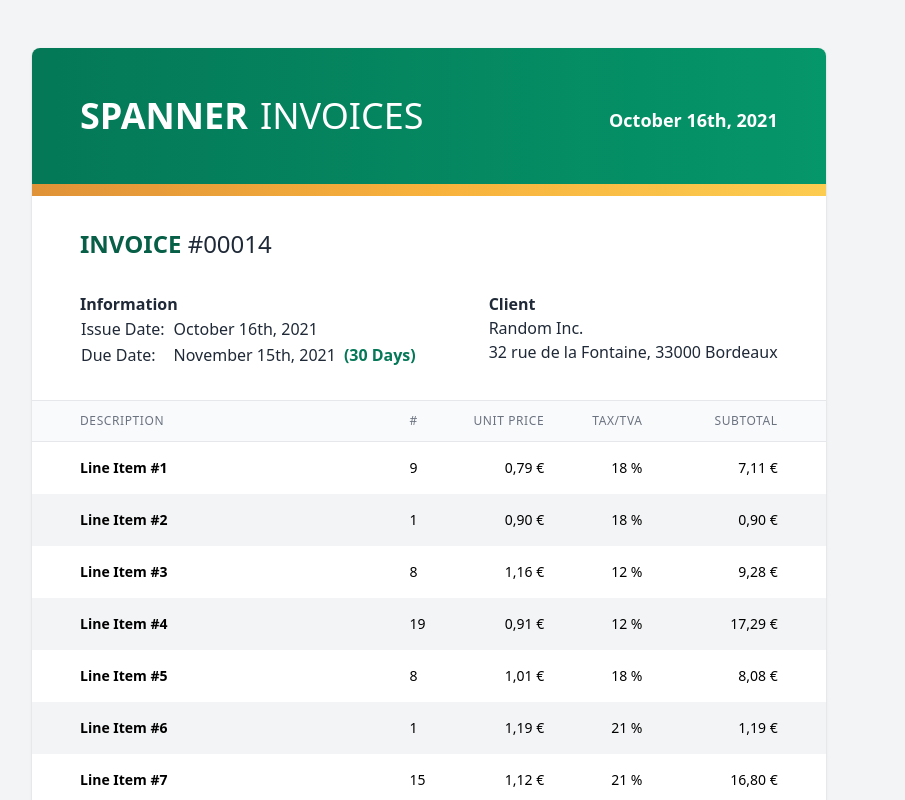
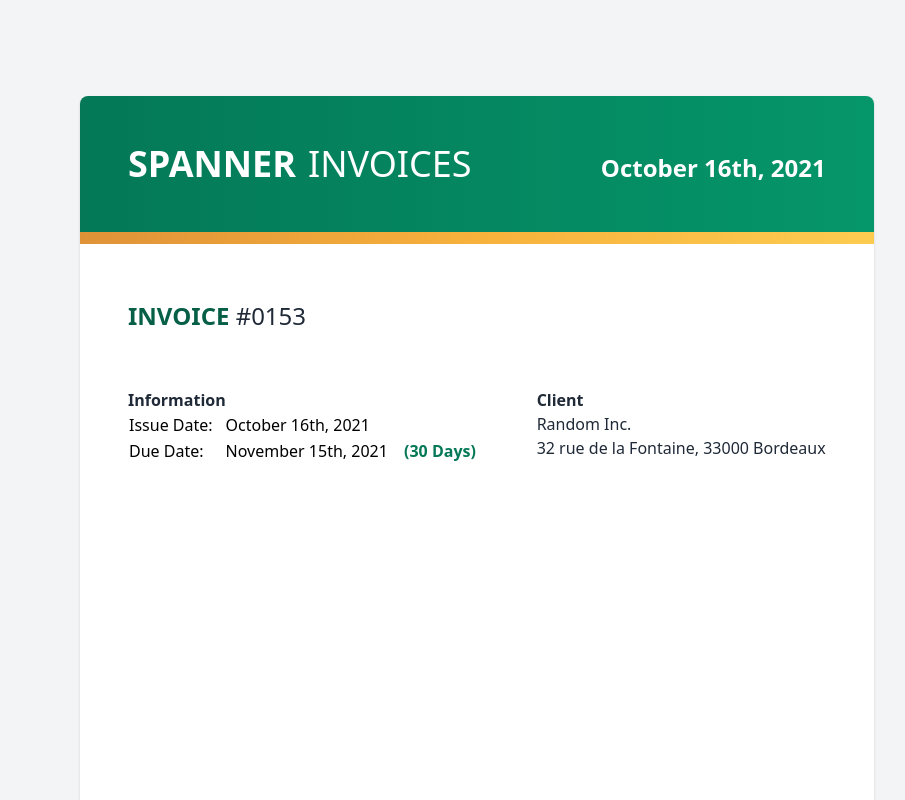
Before and after one commit to dagrv/spanner, a Next.js app: page / in a window 1280 px wide. Shown: the top 800 px of the page, without its empty margins (16-921 px from the left). Built offline with nearby package versions, Linux system fonts and the light colour scheme.

Commit message:
Table error: need fix

```diff
--- a/pages/index.tsx
+++ b/pages/index.tsx
@@ -1,10 +1,11 @@
-import React from 'react'
-import {addDays, format} from 'date-fns'
-import {classNames} from '../utils/class-names'
+import React, { ReactNode } from 'react'
+import { addDays, format, parseISO } from 'date-fns'
+import { classNames } from '../utils/class-names'
+import { Debug } from '../ui/debug'
 
-let numberFormatter = new Intl.NumberFormat('fr', {
+let numberFormatter = new Intl.NumberFormat('en', {
 	style: 'currency',
-	currency: 'Eur',
+	currency: 'USD',
 	minimumFractionDigits: 2
 })
 
@@ -17,18 +18,10 @@ interface Item {
 }
 
 interface Invoice {
-	number: string
-	me: {
-		name: ReactNode
-		address: string
-	},
-	client: {
-		name: string
-		address: string
-	},
-	dates: {
-		issue: Date
-	}
+	number: number
+	me: { name: string; address: string }
+	client: { name: string, address: string }
+	dates: { issue: string }
 	items: Item[]
 }
 
@@ -42,16 +35,16 @@ function chunk<T>(array:T[], n: number): T[][] {
 	});
 }
 
-enum TotalFeautures {
+enum TotalFeatures {
 	None = 1 << 0,
 	IncludingVAT = 1 << 1,
 }
 
-function total(items: Invoice['items'], features: TotalFeautures = TotalFeautures.None) {
+function total(items: Invoice['items'], features: TotalFeatures = TotalFeatures.None) {
 	return items.reduce((sum, item) => {
 		let subtotal = item.price * item.units
 
-		if (features & TotalFeautures.IncludingVAT) {
+		if (features & TotalFeatures.IncludingVAT) {
 			subtotal *= 1 + item.vat
 		}
 
@@ -59,50 +52,59 @@ function total(items: Invoice['items'], features: TotalFeautures = TotalFeauture
 	}, 0)
 }
 
-function BigHeading({data}: {data:Invoice}) {
+function BigHeading( { invoice } : { invoice: Invoice }) {
 	return (
 	<>
 		<div>
 			<header className="bg-gradient-to-l from-green-600 to-green-700 p-12 flex justify-between items-center">
-				<h1>{data.me.name}</h1>
-				<span className="text-lg text-white font-semibold mt-2">{format(data.dates.issue, 'PPP')}</span>
+				<span className="space-x-1 text-4xl font-bold text-white">
+					<span className="font-semibold mr-2">SPANNER</span>
+					<span className="font-normal">INVOICES</span>
+				</span>
+
+				<span className="text-2xl text-white font-semibold mt-2">
+					{format(parseISO(invoice.dates.issue), 'PPP')}
+				</span>
 			</header>
 			<div className="bg-gradient-to-l from-yellow-400 via-yellow-500 to-yellow-600 opacity-80 w-full h-3"></div>
 		</div>
 
-		<div className="px-12">
+		<div className="px-12 py-6">
 			<span className="text-2xl">
+				<span>
 					<span className="text-green-800 font-semibold uppercase dark:text-green-500">Invoice </span>
-				<span className="text-gray-800 text-2xl dark:text-white"> #{data.number}</span>
+					<span className="text-gray-800 text-2xl dark:text-white"> #{invoice.number.toString().padStart(4, '0')}</span>
+				</span>
 			</span>
 		</div>
 
 		<div className="px-12 flex justify-between">
 			<div>
 			<h3 className="font-semibold text-gray-800 dark:text-white">Information</h3>
-
 				<table>
+					<tbody>
 						<tr>
-						<td className="text-gray-800 dark:text-white">Issue Date:</td>
-						<td className="px-2 text-gray-800 dark:text-white">{format(data.dates.issue, 'PPP')}</td>
+							<td>Issue Date:</td>
+							<td className="px-3">{format(parseISO(invoice.dates.issue), 'PPP')}</td>
 						</tr>
 						<tr>
-						<td className="text-gray-800 dark:text-white">Due Date:</td>
-						<td className="px-2 text-gray-800 dark:text-white">
-							<div className="space-x-2">
-								<span>{format(addDays(data.dates.issue, 30), 'PPP')}</span>
+							<td>Due Date:</td>
+							<td className="px-3">
+								<div className="space-x-3">
+									<span>{format(addDays(parseISO(invoice.dates.issue), 30), 'PPP')}</span> {/* EYE */}
 									<span className="text-green-700 font-semibold">(30 Days)</span>
 								</div>
 							</td>
 						</tr>
+					</tbody>
 				</table>
 			</div>
 
 			<div className="space-2">
 				<h3 className="font-semibold text-gray-800 dark:text-white">Client</h3>
 				<div className="flex flex-col text-gray-800 dark:text-white">
-					<span>{data.client.name}</span>
-					<span>{data.client.address}</span>
+					<span>{invoice.client.name}</span>
+					<span>{invoice.client.address}</span>
 				</div>
 			</div>
 		</div>
@@ -110,13 +112,18 @@ function BigHeading({data}: {data:Invoice}) {
 	)
 }
 
-function SmallHeading({data}: {data:Invoice}) {
+function SmallHeading( { invoice } : { invoice: Invoice }) {
 	return (
 		<>
 			<div>
 				<header className="bg-gradient-to-l from-green-600 to-green-700 px-12 py-8 flex justify-between items-center">
-				<h1>{data.me.name}</h1>
-				<span className="text-xl text-white font-semibold mt-2">{format(data.dates.issue, 'PPP')}</span>
+					<span className="space-x-1 text-2xl font-bold text-white">
+						<span className="font-semibold">SPANNER</span>
+						<span className="font-normal">INVOICES</span>
+					</span>
+					<span className="text-xl text-white font-semibold">
+						{format(parseISO(invoice.dates.issue), 'PPP')}
+					</span>
 				</header>
 				<div className="bg-gradient-to-l from-yellow-400 via-yellow-500 to-yellow-600 opacity-80 w-full h-3"></div>
 			</div>
@@ -124,20 +131,21 @@ function SmallHeading({data}: {data:Invoice}) {
 	)
 }
 
-function Footer({items}:{items:Invoice['items']}) {
+function Footer({ items } : { items: Invoice['items'] }) {
 	return (
 		<div>
 			<div className="bg-gradient-to-r from-yellow-400 via-yellow-500 to-yellow-600 opacity-80 w-full h-3"></div>
 			<div className="bg-gradient-to-r from-green-600 to-green-700 p-12 text-white space-y-8">
 				<div className="flex justify-between text-2xl font-semibold">
 					<span className="text-green-100">TOTAL </span>
-					<span className="text-green-100 tabular-nums">{numberFormatter.format(total(items, TotalFeautures.IncludingVAT) / 100)}</span>
+					<span className="text-green-100 tabular-nums">{numberFormatter.format(total(items, TotalFeatures.IncludingVAT) / 100)}</span>
 				</div>
 
 				<div className="flex justify-between">
 					<div className="space-y-2">
 						<h3 className="font-semibold text-green-100 text-xl">Payment details</h3>
 						<table>
+							<tbody>
 								<tr>
 									<td className="font-bold">TVA</td>
 									<td className="px-2">FR 0000 000 000</td>
@@ -150,16 +158,19 @@ function Footer({items}:{items:Invoice['items']}) {
 									<td className="font-bold">EMAIL</td>
 									<td className="px-2">help@spanner-invoices.com</td>
 								</tr>
+							</tbody>
 						</table>
 					</div>
 
 					<div className="space-y-2">
-						<h3 className="font-semibold text-green-100 text-xl">Payment Terms & Conditions</h3>
+						<h3 className="font-semibold text-green-100 text-xl">Payment Terms and Conditions</h3>
 						<table>
+							<tbody>
 								<tr>
 									<td className="font-bold">LOCALE</td>
 									<td className="px-2">FR</td>
 								</tr>
+							</tbody>
 						</table>
 					</div>
 				</div>
@@ -220,17 +231,15 @@ function Items({ items, children }: {items:Invoice['items'], children?: ReactNod
 	)
 }
 
+function randomInt(min: number, max: number) {
+	return (Math.random() * (max - min + 1) | 0)
+}
 
-export default function Invoice() {
-	let data = {
-		number: '00014',
+export function getServerSideProps() {
+	let invoice: Invoice = {
+		number: (Math.random() * 1000) | 0,
 		me: {
-			name: (
-				<span className="spce-x-1 text-4xl font-bold text-white">
-					<span className="font-semibold mr-3">SPANNER</span>
-					<span className="font-normal mr-3">INVOICES</span>
-				</span>
-			),
+			name: 'Spanner Invoices',
 			address: '4 rue du Jardin, 75005 Paris'
 		},
 		client: {
@@ -238,40 +247,48 @@ export default function Invoice() {
 			address: '32 rue de la Fontaine, 33000 Bordeaux'
 		},
 		dates: {
-			issue: new Date(),
+			issue: new Date().toISOString(),
 		},
-		items: [
-
-		],
+		items: [],
 	}
 
-	for (let i = 0; i < 100; i++) {
-		data.items.push({
+	for (let i = 0; i < 8; i++) {
+		invoice.items.push({
 			id: i + 1,
 			description: `Line Item #${i + 1}`,
-			units: (Math.random() * 20)|0,
-			price: (Math.random() * 50 + 75)|0 * 100,
+			units: randomInt(1, 20),
+			price: randomInt(50, 75) * 100,
 			vat: [0.18, 0.21, 0.12, ][Math.random() * 3 | 0],
 		})
 	}
 
+	return { props: { invoice } }
+}
+
+
+export default function Invoice({ invoice }: { invoice: Invoice }) {
 	let vats = Object.values<{ total: number; vat: number }>(
-		data.items.reduce((grouped, item) => {
+		invoice.items.reduce((grouped, item) => {
 			grouped[item.vat] = grouped[item.vat] || { total: 0, vat: item.vat }
 			grouped[item.vat].total += item.price * item.units * item.vat
 			return grouped
 		}, {})
-	).filter(({ total }) => total)
+	)
+	.filter(({ total }) => total)
+	.sort((a, z) => a.vat - z.vat)
+
+	//let pages = [invoice.items]
+
+	let pages = chunk(invoice.items, 3)
 
 	return (
-		<div className="space-y-8 print:space-y-0">
-			{chunk(data.items, 9).map((items, pageIndex, list) => {
-				return (
+		<div className="space-y-8 print:space-y-0 w-full p-12 print:p-0">
+			{pages.map((items, pageIndex) => (
 				<div className="bg-white dark:bg-gray-900 page shadow rounded-lg overflow-hidden print:rounded-none print:space-y-12 space-y-8 flex flex-col">
-					{pageIndex === 0 ? <BigHeading data={data} /> : <SmallHeading data={data} />}
-
-					<div className="flex flex-col flex-1">
-						{pageIndex === list.length-1? (
+					{pageIndex === 0 ? <BigHeading invoice={invoice} /> : <SmallHeading invoice={invoice} />}
+					<div className="flex flex-col flex-1 relative">
+						<FitContent>
+						{pageIndex === pages.length - 1 ? (
 							<Items items={items}>
 								<tfoot>
 									{ vats.length > 0 && (
@@ -281,7 +298,7 @@ export default function Invoice() {
 												Subtotal
 											</th>
 											<th className="px-6 py-2 whitespace-nowrap text-base text-right tabular-nums border-b border-t">
-												{numberFormatter.format(total(data.items) / 100)}
+												{numberFormatter.format(total(invoice.items) / 100)}
 											</th>
 										</tr>
 									)}
@@ -304,21 +321,45 @@ export default function Invoice() {
 											TOTAL
 										</th>
 										<th className="px-6 py-2 whitespace-nowrap text-base text-right tabular-nums border-b border-t">
-											{numberFormatter.format(total(data.items, TotalFeautures.IncludingVAT) / 100)}
+											{numberFormatter.format(total(invoice.items, TotalFeatures.IncludingVAT) / 100)}
 										</th>
 									</tr>
 								</tfoot>
 							</Items>
 						): (
+							<>
 								<Items items={items} />
+								<div className="flex justify-end my-2 mx-6 p-2">
+									<div className="rounded-lg border overflow-hidden">
+										<table>
+											<tbody>
+												<tr className="odd:bg-white even:bg-gray-50">
+													<th scope="col" className="px-4 py-2 text-right text-xs font-medium text-gray-600">
+														Subtotal on this page
+													</th>
+													<td className="px-4 py-2 whitespace-nowrap text-sm text-gray-600 text-right">
+														{ numberFormatter.format(total(items) / 100) }
+													</td>
+												</tr>
+											</tbody>
+										</table>
+									</div>
+								</div>
+							</>
+						)}
+						</FitContent>
+					</div>
+					{pageIndex === pages.length -1 ? <Footer items={invoice.items} /> :(
+						<div className="flex items-center justify-evenly px-10 py-3 text-gray-500 bg-gray-100 dark:bg-gray-800 dark:text-gray-200 text-sm">{pageIndex + 1} / {pages.length}</div>
 					)}
 				</div>
-					{pageIndex === list.length -1 ? <Footer items={data.items} /> :(
-						<div className="flex items-center justify-evenly px-10 py-3 text-gray-500 bg-gray-100 dark:bg-gray-800 dark:text-gray-200 text-sm">{pageIndex + 1} / {list.length}</div>
-					)}
-				</div>
-				)
-			})}
+			))}
 		</div>
 	)
 }
+
+function FitContent({ children }: { children:ReactNode }) {
+	return <div ref={(element) => {
+		//console.log(element);
+	}} />
+}
--- /dev/null
+++ b/ui/debug.tsx
@@ -0,0 +1,9 @@
+import { ReactNode } from "react";
+
+export function Debug({children}: {children?: ReactNode}) {
+    return (
+        <div className="bg-stripes bg-stripes-white bg-red-500 bg-opacity-25 absolute inset-0 z-10">
+            {children}
+        </div>
+    )
+}
--- /dev/null
+++ b/utils/range.ts
@@ -0,0 +1,3 @@
+export function range(n: number) {
+    return Array.from({ length: n }, (_x, i) => i)
+}
```
Lines whose indentation alone changed are shown as unchanged.
